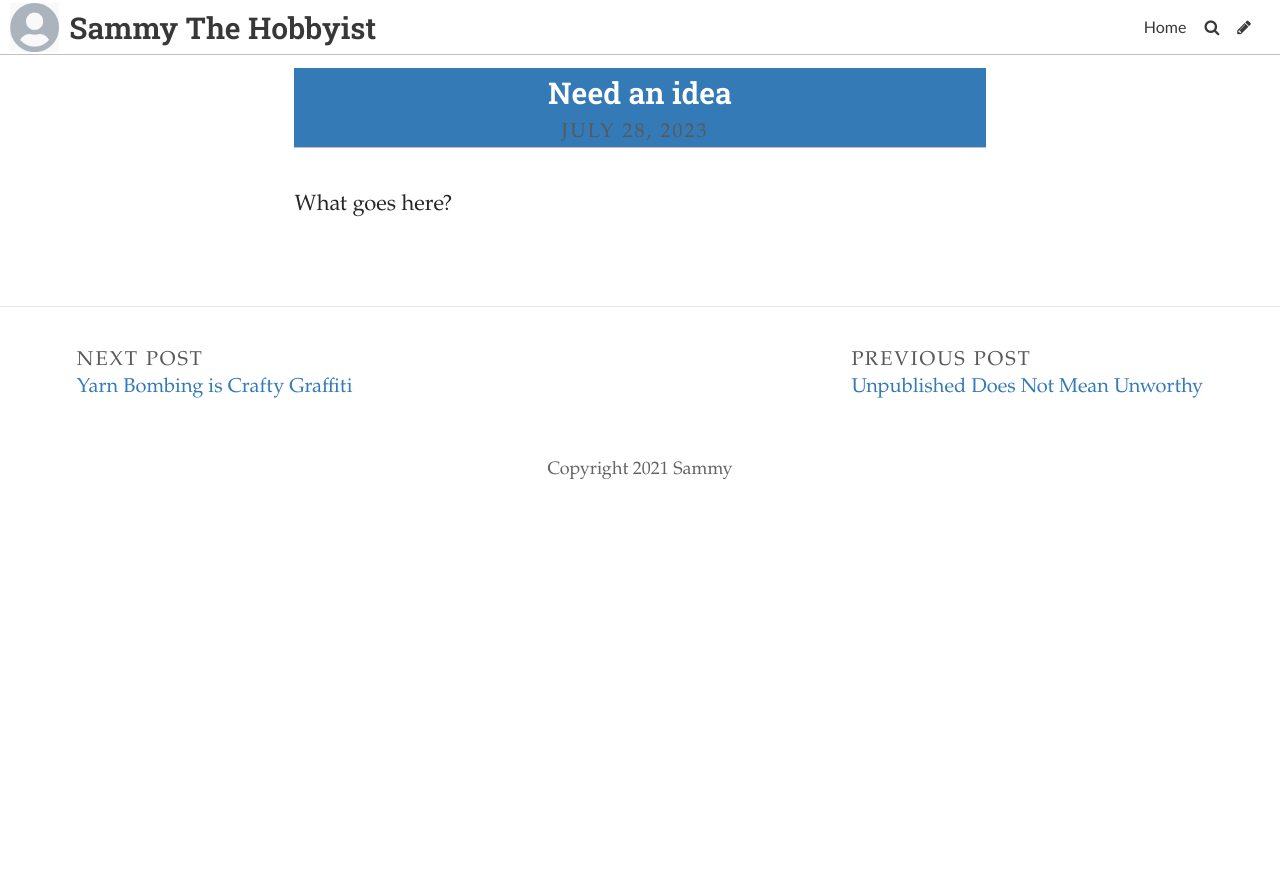
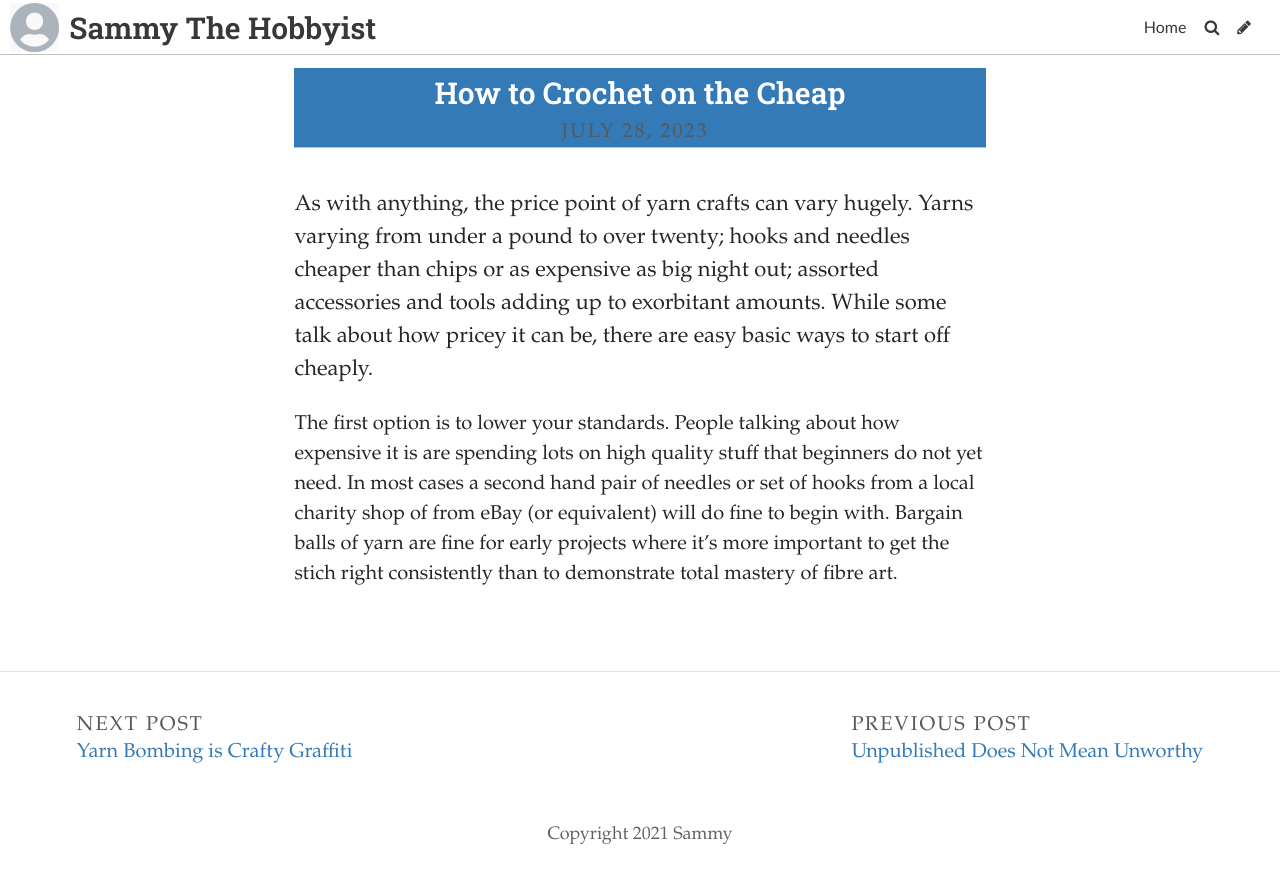
Before and after one commit to SammySpinsAYarn/Blog, a Jekyll site: the page built from _posts/2023-07-31-i-am-behind.md, in a window 1280 px wide. Shown: the top 883 px of the page. Built offline with Jekyll 4.4.1, drawn with Linux system fonts in a browser that asks for light colours; some web fonts are replaced.

Commit message:
Update Post “2023-07-31-i-am-behind”

```diff
--- a/_posts/2023-07-31-i-am-behind.md
+++ b/_posts/2023-07-31-i-am-behind.md
@@ -1,8 +1,10 @@
 ---
 layout: post
-title: Need an idea
+title: How to Crochet on the Cheap
 date: 2023-07-28T13:30:22.630Z
 title_color: "#ffffff"
 comments: false
 ---
-W﻿hat goes here?
+A﻿s with anything, the price point of yarn crafts can vary hugely. Yarns varying from under a pound to over twenty; hooks and needles cheaper than chips or as expensive as big night out; assorted accessories and tools adding up to exorbitant amounts. While some talk about how pricey it can be, there are easy basic ways to start off cheaply.
+
+T﻿he first option is to lower your standards. People talking about how expensive it is are spending lots on high quality stuff that beginners do not yet need. In most cases a second hand pair of needles or set of hooks from a local charity shop of from eBay (or equivalent) will do fine to begin with. Bargain balls of yarn are fine for early projects where it's more important to get the stich right consistently than to demonstrate total mastery of fibre art.
```
